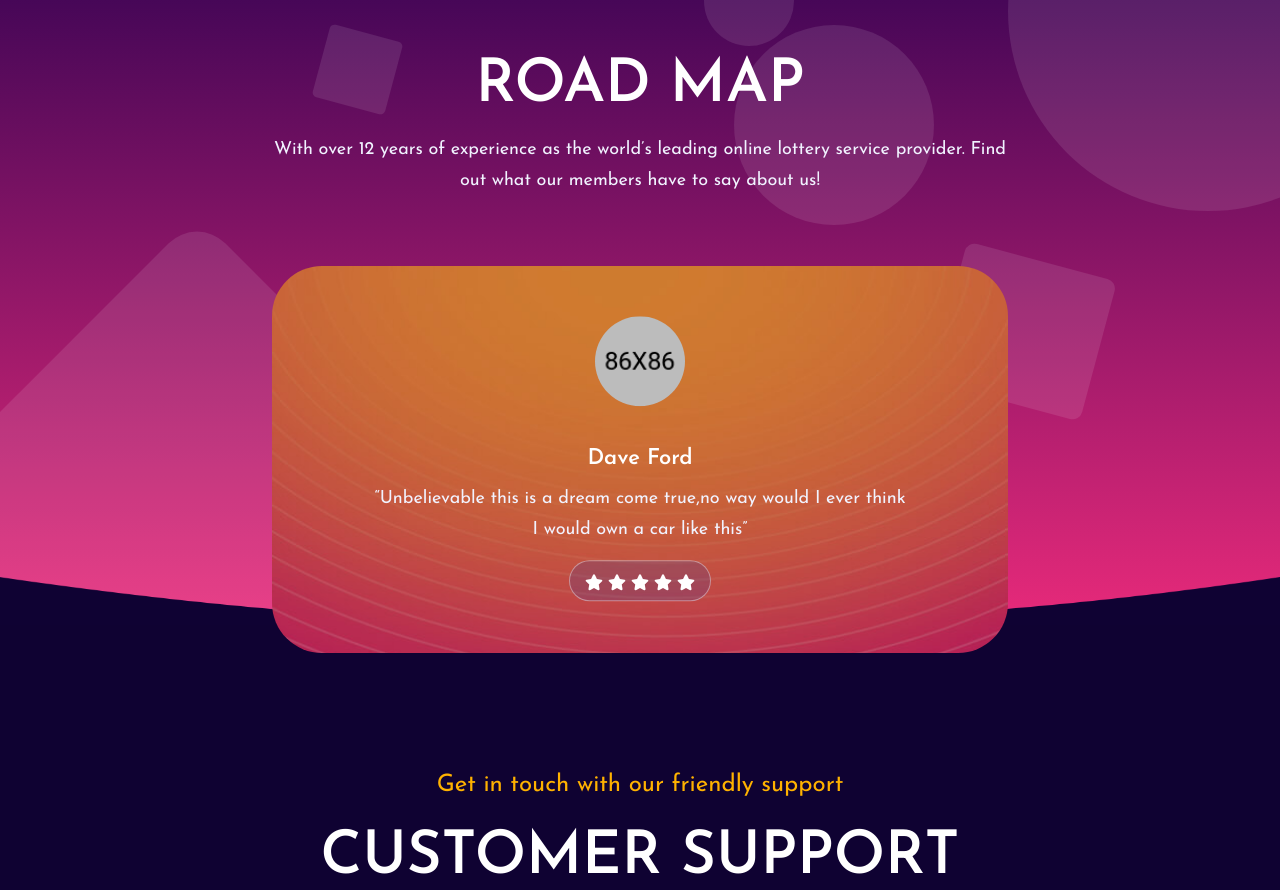
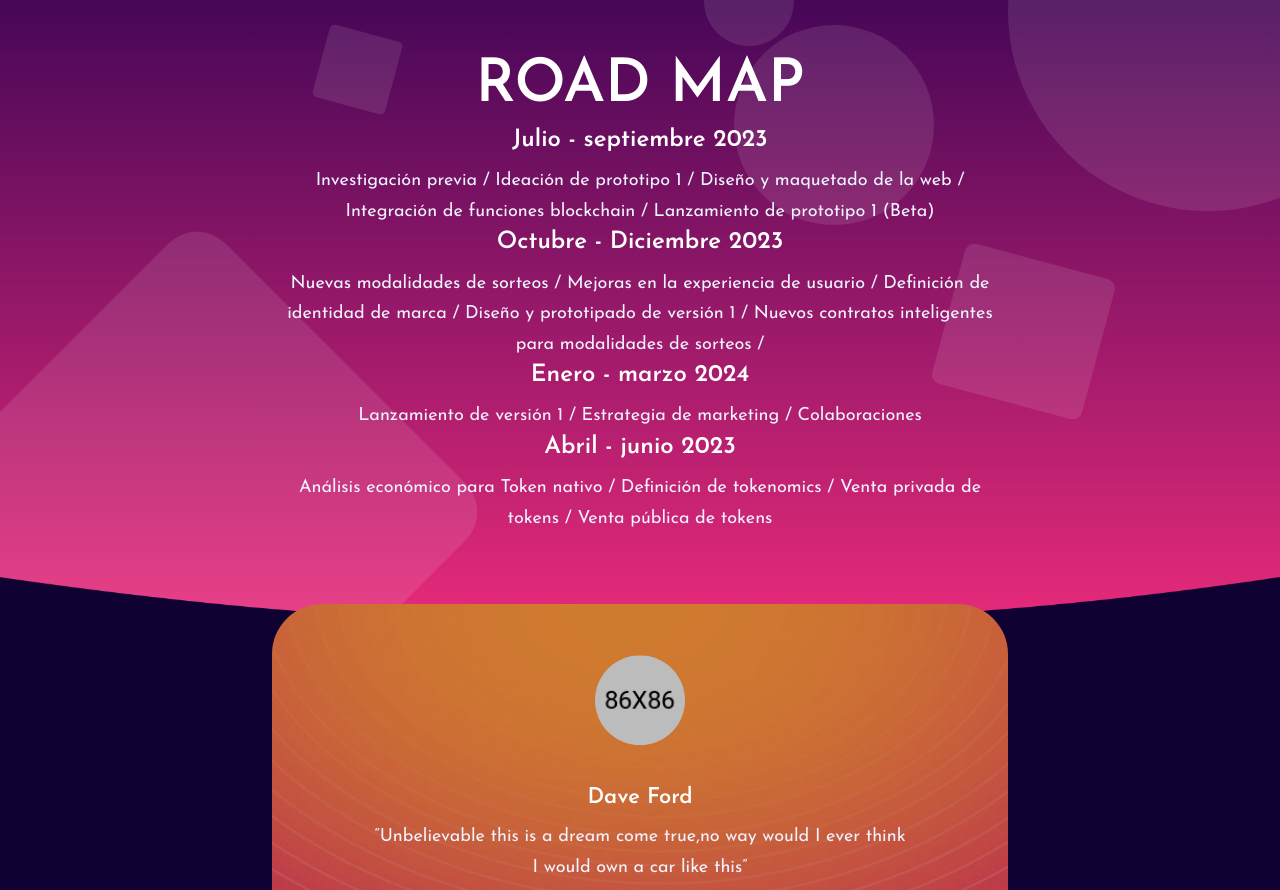
Before and after one commit to blinddoggy/RifasFrontNext, a Next.js app: page / in a window 1280 px wide. Shown: the part 4487-5377 px from the top of the page. Built offline with nearby package versions, Linux system fonts and the light colour scheme.

Commit message:
Road Map

```diff
--- a/components/common/Testimonial.jsx
+++ b/components/common/Testimonial.jsx
@@ -38,11 +38,34 @@ const Testimonial = () => {
               <h2 className="section-title">
                 Road Map
               </h2>
+              <h3>Julio - septiembre 2023</h3>
               <p>
-                With over 12 years of experience as the world’s leading online
-                lottery service provider. Find out what our members have to say
-                about us!
-              </p>
+
+Investigación previa /
+Ideación de prototipo 1 /
+Diseño y maquetado de la web /
+Integración de funciones blockchain /
+Lanzamiento de prototipo 1 (Beta)
+</p>
+<h3>Octubre - Diciembre 2023</h3>
+<p>Nuevas modalidades de sorteos /
+Mejoras en la experiencia de usuario /
+Definición de identidad de marca /
+Diseño y prototipado de versión 1 /
+Nuevos contratos inteligentes para modalidades de sorteos /
+</p>
+<h3>Enero - marzo 2024</h3>
+<p>Lanzamiento de versión 1 /
+Estrategia de marketing /
+Colaboraciones </p>
+<h3>Abril - junio 2023</h3>
+<p>Análisis económico para Token nativo /
+Definición de tokenomics /
+Venta privada de tokens /
+Venta pública de tokens</p>
+
+
+
             </div>
           </div>
         </div>
```
